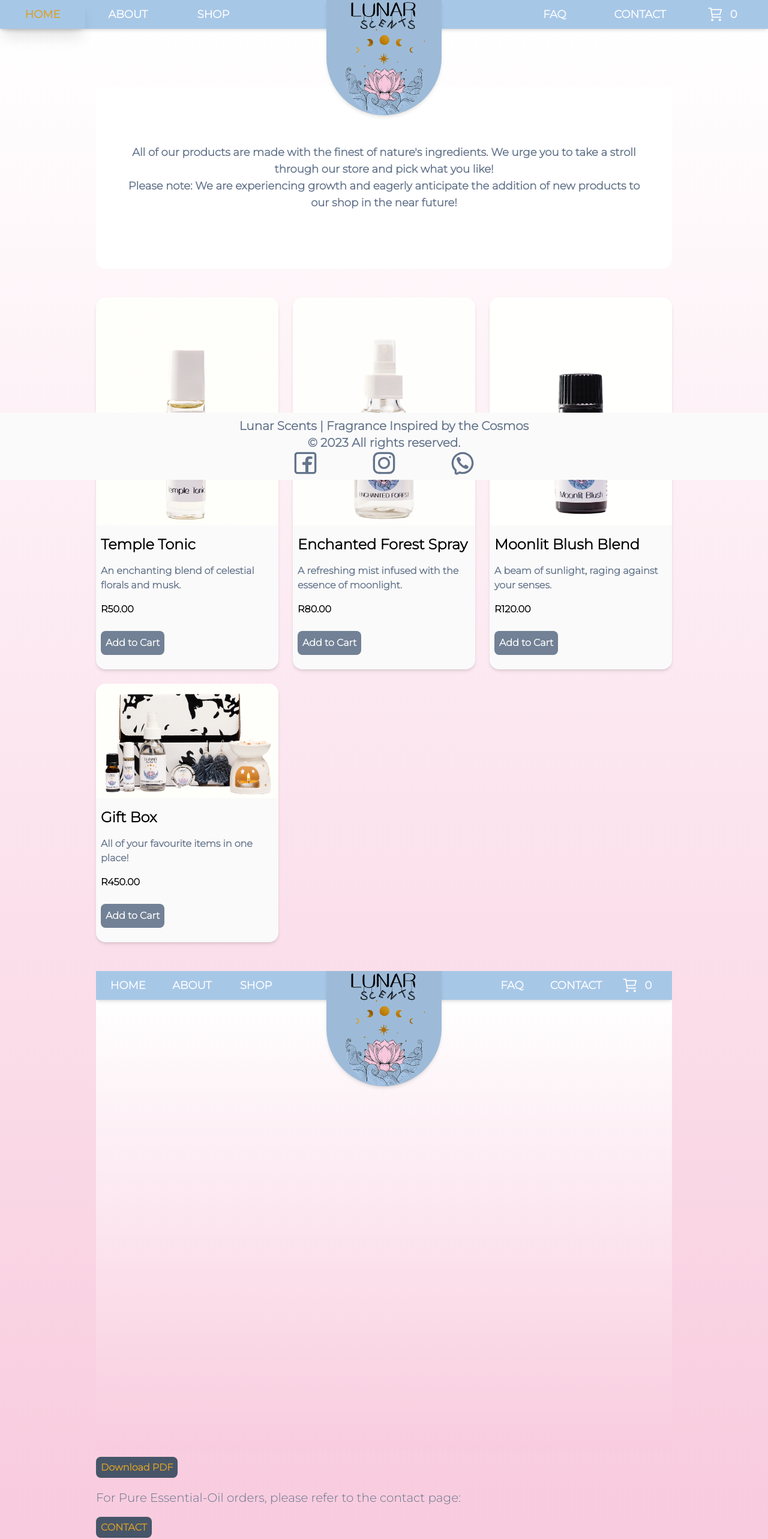
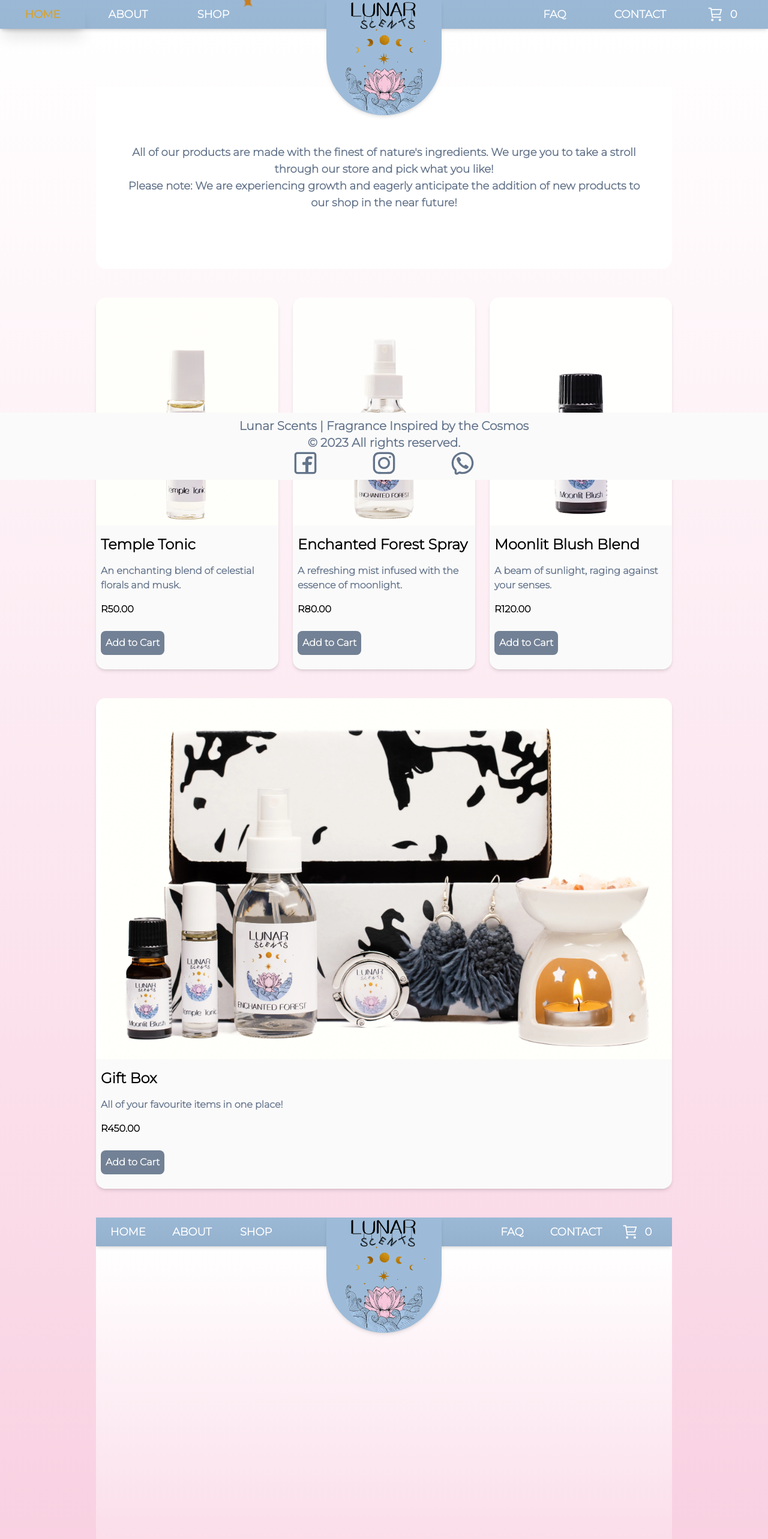
Before and after one commit to Jamickin/LunarScents, a Vue app in the folder LunarScents/: page /store in a window 1280 px wide. Shown: the top 2566 px of the page at 60% size. Built offline with nearby package versions, Linux system fonts and the light colour scheme.

Commit message:
Store Edit

```diff
--- a/LunarScents/index.html
+++ b/LunarScents/index.html
@@ -11,7 +11,7 @@
     <title>Lunar Scents</title>
   </head>
   <body
-    class="bg-gradient-to-b from-Primary via-Primary to bg-[#1a190d] overflow-x-hidden">
+    class="bg-gradient-to-b from-Primary  to bg-[#1a190d] overflow-x-hidden">
     <div id="app"></div>
     <script type="module" src="/src/main.js"></script>
   </body>
--- a/LunarScents/src/components/SideBar.vue
+++ b/LunarScents/src/components/SideBar.vue
@@ -1,9 +1,9 @@
 
 <template>
   <div
-    class="sidebar transition-all duration-300 ease-in-out fixed top-0 left-0 sm:h-12 sm:w-screen h-screen flex flex-col justify-evenly bg-white sm:bg-Primary place-items-center sm:flex-row z-50 sm:text-white shadow-md"
+    class="sidebar transition-all duration-300 ease-in-out fixed top-0 left-0 sm:h-12 sm:w-screen h-screen flex flex-col justify-evenly bg-white sm:bg-Glass place-items-center sm:flex-row z-50 sm:text-white shadow-md"
       :class="{
-        // scrolling: isScrolling,
+         scrolling: isScrolling,
         'menu-open': isMenuOpen,
       }">
     <button @click="isMenuOpen = !isMenuOpen" class="transition-all duration-300 fixed left-16 top-0 sm:hidden block"
@@ -126,7 +126,7 @@
 }
 
 .scrolling {
-  @apply bg-neutral-50 text-slate-500;
+  @apply bg-Primary
 }
 
 .menu-open {
--- a/LunarScents/src/views/StoreView.vue
+++ b/LunarScents/src/views/StoreView.vue
@@ -28,11 +28,10 @@
     <div
     class="grid grid-cols-1 sm:grid-cols-2 lg:grid-cols-3 gap-6 my-12 px-8 lg:px-0"
   >
-    <template
-  :key="'product_' + productIndex"
-  v-for="(product, productIndex) in products">
-        <template v-if="product.id !== null">
+    <template v-for="(product, productIndex) in products">
+      <template v-if="product.id !== null && productIndex < products.length - 1">
         <Product
+          :key="`product_${productIndex}`"
           :id="product.id"
           :name="product.name"
           :img="product.image"
@@ -43,10 +42,22 @@
       </template>
     </template>
   </div>
+
+  <div class="my-12 px-8 lg:px-0" v-if="products.length > 0">
+    <Product
+      :key="`product_${products.length - 1}`"
+      :id="products[products.length - 1].id"
+      :name="products[products.length - 1].name"
+      :img="products[products.length - 1].image"
+      :description="products[products.length - 1].description"
+      :price="products[products.length - 1].price"
+      @addToCart="addToCart(products[products.length - 1])"
+    ></Product>
+  </div>
     <iframe src="/images/LunarOils.pdf" width="100%" height="800" style="margin-bottom: 1rem;"></iframe>
-    <a class="font-extrabold text-TertiaryHL bg-slate-600 rounded-lg p-2 px-2 " href="/images/LunarOils.pdf" download="your-pdf-filename.pdf">Download PDF</a>
-    <h1 class="my-6 text-xl">For Pure Essential-Oil orders, please refer to the contact page:</h1>
-    <router-link class="font-extrabold text-TertiaryHL bg-slate-600 rounded-lg p-2 px-2 " to="/contact">CONTACT</router-link>
+    <h1 class="my-6 text-xl font-extrabold">For Pure Essential-Oil orders, please refer to the contact page:</h1>
+    <a class="hover:scale-105 hover:opacity-100 opacity-90 transition-all active:scale-125 duration-300 font-extrabold text-TertiaryHL bg-slate-600 rounded-lg p-2 px-2 mr-4" href="/images/LunarOils.pdf" download="your-pdf-filename.pdf">Download PDF</a>
+    <router-link class="hover:scale-105 hover:opacity-100 opacity-90 transition-all active:scale-125 duration-300 font-extrabold text-TertiaryHL bg-slate-600 rounded-lg p-2 px-2 mr-4" to="/contact">CONTACT</router-link>
     </div>
 </template>
 
```
Lines whose indentation alone changed are shown as unchanged.
